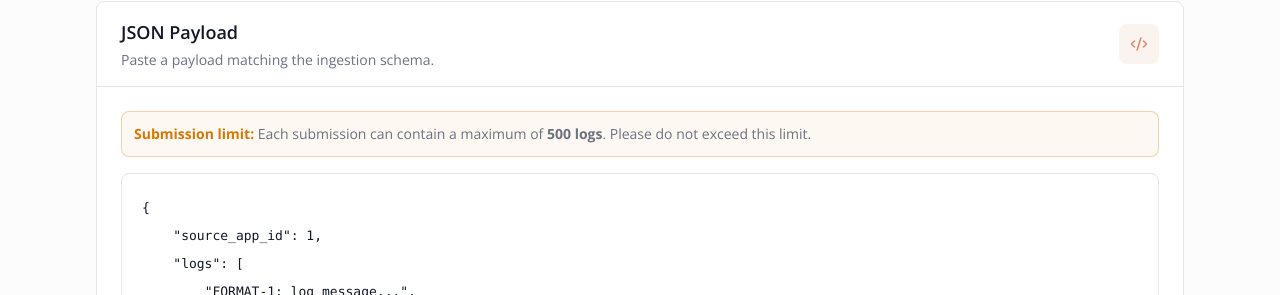
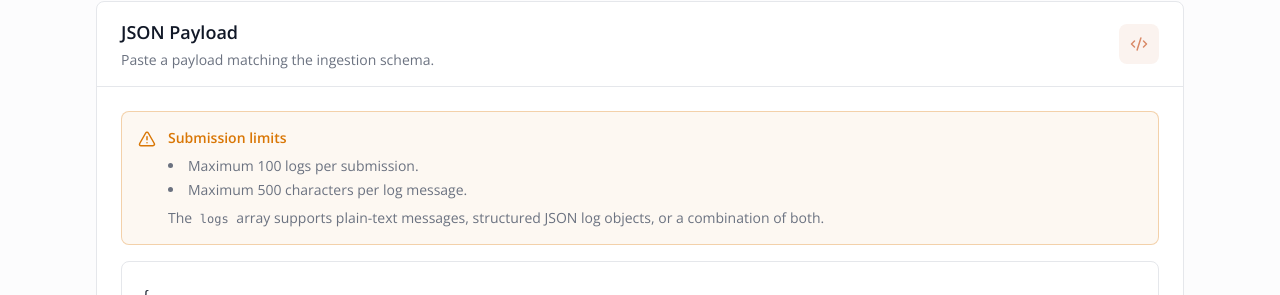
Before and after one commit to siddharthk8/SignalOps, a React (Vite) app in the folder frontend/: page /source-apps/1/ingestion/playground in a window 1280 px wide. Shown: the part 204-499 px from the top of the page. Built offline with nearby package versions, Linux system fonts and the light colour scheme; no server answers; sample sign-in values are in the browser's storage.

Commit message:
refactor: enhance request payload documentation and update submission limits in Ingestion pages

```diff
--- a/frontend/src/pages/protected/IngestionAPIAccess.jsx
+++ b/frontend/src/pages/protected/IngestionAPIAccess.jsx
@@ -480,6 +480,32 @@ console.log(response.data);`;
 					</div>
 
 					<div className="space-y-5 p-5 sm:p-6">
+						{/* Payload information */}
+						<div className="border-border rounded-lg border p-4">
+							<h3 className="text-sm font-semibold">Request payload</h3>
+							<p className="text-t-muted mt-1 text-sm leading-6">
+								Each request must include the source application ID and a{" "}
+								<code className="bg-muted rounded px-1.5 py-0.5 text-xs">logs</code>{" "}
+								array containing either plain-text log messages or structured JSON
+								log objects, or a combination of both.
+							</p>
+
+							<div className="border-warning/30 bg-warning/5 mt-3 flex items-start gap-2 rounded-lg border p-3">
+								<AlertTriangle size={16} className="text-warning mt-0.5 shrink-0" />
+								<div className="text-sm">
+									<p className="text-warning font-semibold">Submission limits</p>
+									<ul className="text-t-muted mt-2 list-inside list-disc space-y-1">
+										<li>Maximum 100 logs per request.</li>
+										<li>Maximum 500 characters per log message.</li>
+									</ul>
+									<p className="text-t-muted mt-2">
+										If you have more than 100 logs to submit, split them into
+										multiple requests.
+									</p>
+								</div>
+							</div>
+						</div>
+
 						{/* Endpoint */}
 						<div>
 							<label className="text-t-muted mb-2 block text-xs font-semibold tracking-wide uppercase">
@@ -569,25 +595,6 @@ console.log(response.data);`;
 								</pre>
 							</div>
 						</div>
-
-						{/* Payload information */}
-						<div className="border-border rounded-lg border p-4">
-							<h3 className="text-sm font-semibold">Request payload</h3>
-							<p className="text-t-muted mt-1 text-sm">
-								Each request includes the source application ID and an array of
-								logs. Entries can be strings or structured log objects.
-							</p>
-
-							<div className="border-warning/30 bg-warning/5 mt-3 flex items-start gap-2 rounded-lg border p-3">
-								<AlertTriangle size={16} className="text-warning mt-0.5 shrink-0" />
-								<p className="text-sm">
-									<strong className="text-warning">Submission limit:</strong> Each
-									API request can contain a maximum of <strong>500 logs</strong>.
-									If you have more logs to submit, split them into multiple
-									requests.
-								</p>
-							</div>
-						</div>
 					</div>
 				</section>
 
--- a/frontend/src/pages/protected/IngestionPlayground.jsx
+++ b/frontend/src/pages/protected/IngestionPlayground.jsx
@@ -1,5 +1,5 @@
 import { useMutation, useQueryClient } from "@tanstack/react-query";
-import { Code2, Send, Upload } from "lucide-react";
+import { AlertTriangle, Code2, Send, Upload } from "lucide-react";
 import { useMemo } from "react";
 import { useForm } from "react-hook-form";
 import { useNavigate, useParams } from "react-router";
@@ -142,12 +142,26 @@ export default function IngestionPlayload() {
 					</div>
 
 					<div className="p-6">
-						<div className="border-warning/30 bg-warning/5 mb-4 flex items-start gap-2 rounded-lg border p-3">
-							<p className="text-t-muted text-sm">
-								<strong className="text-warning">Submission limit:</strong> Each
-								submission can contain a maximum of <strong>500 logs</strong>.
-								Please do not exceed this limit.
-							</p>
+						<div className="border-warning/30 bg-warning/5 mb-4 flex items-start gap-3 rounded-lg border p-4">
+							<AlertTriangle size={18} className="text-warning mt-0.5 shrink-0" />
+
+							<div className="text-sm">
+								<p className="text-warning font-semibold">Submission limits</p>
+
+								<ul className="text-t-muted mt-2 list-inside list-disc space-y-1">
+									<li>Maximum 100 logs per submission.</li>
+									<li>Maximum 500 characters per log message.</li>
+								</ul>
+
+								<p className="text-t-muted mt-2 leading-5">
+									The{" "}
+									<code className="bg-muted rounded px-1 py-0.5 text-xs">
+										logs
+									</code>{" "}
+									array supports plain-text messages, structured JSON log objects,
+									or a combination of both.
+								</p>
+							</div>
 						</div>
 
 						<textarea
```
